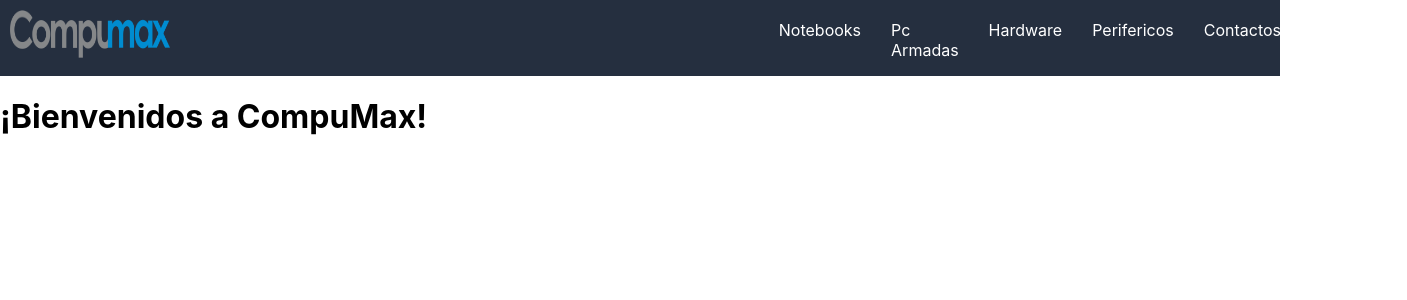
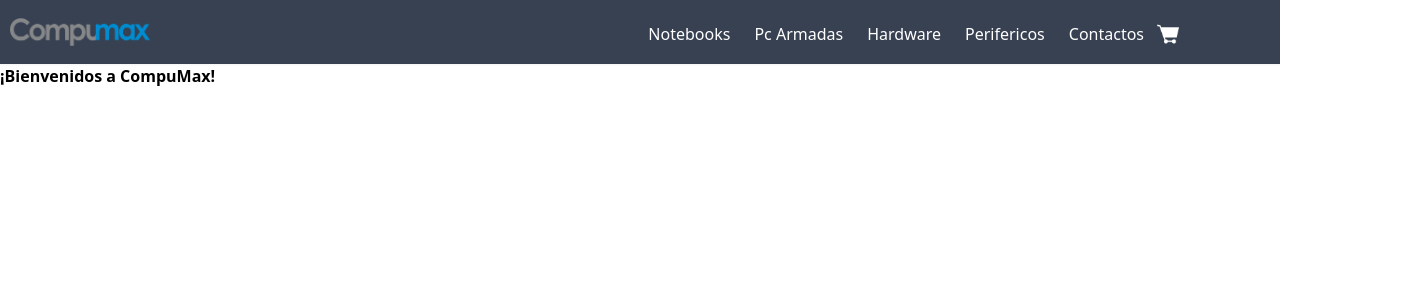
Before and after one commit to martinb28/compumax, a React (Create React App) app: page / in a window 1280 px wide. Shown: the top 300 px of the page, 1407 px wide, since content can reach past the window. Built offline with nearby package versions, Linux system fonts and the light colour scheme.

Commit message:
Se aplica tailwinds

```diff
--- /dev/null
+++ b/craco.config.js
@@ -0,0 +1,11 @@
+// craco.config.js
+module.exports = {
+    style: {
+      postcss: {
+        plugins: [
+          require('tailwindcss'),
+          require('autoprefixer'),
+        ],
+      },
+    },
+  }
--- a/src/App.js
+++ b/src/App.js
@@ -1,5 +1,5 @@
 import React from 'react';
-import './App.css';
+import './index.css';
 import { Navbar } from './Components/Navbar';
 import { ItemListContainer } from './Components/Container/ItemListContainer';
 
--- a/src/Components/CartWidget.js
+++ b/src/Components/CartWidget.js
@@ -4,7 +4,7 @@ import React from 'react'
 export const CartWidget = () => {
     return (
         <div>
-            <img style={{width: '1.5rem',  height: '1.5rem', padding: '1px', marginRight: "5rem", marginTop: "1.1rem"}} src= "img/cart.png" alt= "cart"/>
+            <img className="w-6 h-6 p-px mr-20 mt-3" src= "img/cart.png" alt= "cart"/>
         </div>
     )
 }
--- a/src/Components/Container/ItemListContainer.jsx
+++ b/src/Components/Container/ItemListContainer.jsx
@@ -3,7 +3,7 @@ import React from 'react'
 export const ItemListContainer = ({children}) => {
     return (
         <div>
-            <h1>{children}</h1>
+            <div className= "font-black">{children}</div>
         </div>
     )
 }
--- a/src/Components/Navbar.jsx
+++ b/src/Components/Navbar.jsx
@@ -3,16 +3,21 @@ import { CartWidget } from './CartWidget';
 
 export const Navbar = () => {
     return (
-        <header className="header">
-            <img src="img/compumax_logo.png" alt="logo" className= "logo"/>
-            <nav className="navbar">
-                <p className = "item-nav">Notebooks</p>
-                <p className = "item-nav">Pc Armadas</p>
-                <p className = "item-nav">Hardware</p>
-                <p className = "item-nav">Perifericos</p>
-                <p className = "item-nav">Contactos</p>
+        <header>
+            <nav className="flex justify-between items-center h-16 bg-gray-700 text-white relative shadow-sm">
+                <img src="img/compumax_logo.png" alt="logo" className= "w-40 h-12 p-2.5"/>
+
+
+                    <div className="flex mt-1 ml-2.5 mr-5 ">
+                        <p className= "p-3">Notebooks</p>
+                        <p className= "p-3">Pc Armadas</p>
+                        <p className= "p-3">Hardware</p>
+                        <p className= "p-3">Perifericos</p>
+                        <p className= "p-3">Contactos</p>
+                        <CartWidget/>
+                    </div>
             </nav>
-            <CartWidget/>
+
         </header>
     );
 };
--- /dev/null
+++ b/src/clickTracker.js
@@ -0,0 +1,18 @@
+import React, {useState} from 'react'
+
+export default function  contador() {
+    const [click, setClick] = useState(0);
+    const[date, setDate] = useState()
+
+    return (
+        <div>
+            <h1>Click counter</h1>
+            <p>Number of clicks:{click}</p>
+            <button onClick={()=>{setClick(click+1)}
+        }>Sumar a la cuenta
+        </button>
+            <p>Date:{date}</p>
+
+        </div>
+    )
+}
--- a/src/index.css
+++ b/src/index.css
@@ -1,13 +1,9 @@
-body {
+@tailwind base;
+@tailwind components;
+@tailwind utilities;
+
+*{
   margin: 0;
-  font-family: -apple-system, BlinkMacSystemFont, 'Segoe UI', 'Roboto', 'Oxygen',
-    'Ubuntu', 'Cantarell', 'Fira Sans', 'Droid Sans', 'Helvetica Neue',
-    sans-serif;
-  -webkit-font-smoothing: antialiased;
-  -moz-osx-font-smoothing: grayscale;
+  padding: 0;
+  box-sizing: border-box;
 }
-
-code {
-  font-family: source-code-pro, Menlo, Monaco, Consolas, 'Courier New',
-    monospace;
-}
--- /dev/null
+++ b/tailwind.config.js
@@ -0,0 +1,11 @@
+module.exports = {
+  purge: ['./src/**/*.{js,jsx,ts,tsx}', './public/index.html'],
+  darkMode: false, // or 'media' or 'class'
+  theme: {
+    extend: {},
+  },
+  variants: {
+    extend: {},
+  },
+  plugins: [],
+}
```
Also changed, not shown: package.json (+9 -3 lines), 1 other file (tests, documents, lock files or other folders).
